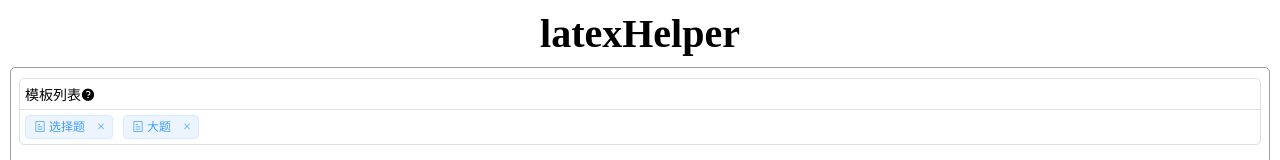
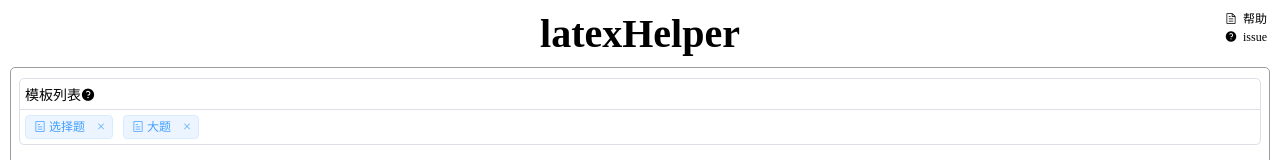
Before and after one commit to Nshcn/latexHelper, a Vue app: page / in a window 1280 px wide. Shown: the top 160 px of the page. Built offline with nearby package versions, Linux system fonts and the light colour scheme.

Commit message:
feat: 支持并排图片

```diff
--- a/src/components/Edit.vue
+++ b/src/components/Edit.vue
@@ -1,10 +1,15 @@
 <template>
   <div id="app">
     <header>
-      <el-tooltip content="点击跳转到帮助文档"
-                  placement="right">
-        <span onclick="window.open('https://github.com/Nshcn/latexHelper')">latexHelper</span>
-      </el-tooltip>
+      <span>latexHelper</span>
+      <div class="header-right">
+        <i class="el-icon-document"
+           onclick="window.open('https://github.com/Nshcn/latexHelper')">
+          帮助</i>
+        <i class="el-icon-question"
+           onclick="window.open('https://github.com/Nshcn/latexHelper/issues/new')">
+          issue</i>
+      </div>
     </header>
     <section class="origin-section">
       <div class="templates-wrap wrap">
@@ -432,7 +437,7 @@ export default {
           return this.parseInlineText(line)
         })
         .join('\n')
-      // 补上末尾的斜杠
+      // 补上末尾的标记
       result =
         result[result.length - 1] === this.ms ? result : result + '\n' + this.ms
 
@@ -443,7 +448,6 @@ export default {
         let regStr = new RegExp(`${startMark}[\\s\\S]+?${endMark}`, 'gm')
 
         result = result.replace(regStr, (item) => {
-          console.log(item)
           let startPos = startMark.length
           let endPos = item.length - endMark.length
           return this.parseSingleType(markType)(
@@ -456,13 +460,8 @@ export default {
       result = result.replace(/^#.{0,}/gm, () => {
         return ''
       })
-      this.latexCode = result + 'abc'
-      this.$message({
-        message: '已复制到剪切板',
-        type: 'success',
-      })
-
-      // this.copyResult()
+      this.latexCode = result
+      this.copyResult()
     },
 
     parseSingleType(type) {
@@ -513,16 +512,61 @@ export default {
      * 处理图片
      */
     parseFigure(content) {
-      let figName = content
-      return (
-        '\\begin{figure}[ht]\n' +
-        '\t\\centering\n' +
-        `\t\\includegraphics[width=0.8\\textwidth]{${figName}.png}\n` +
-        `\t\\caption{${figName}}\n` +
-        `\t\\label{fig:${figName}}\n` +
-        `\t%\\ref{fig:${figName}}\n` +
-        '\\end{figure}\n'
-      )
+      let name = this.getFigName(content)
+      let path = this.getFigPath(content)
+      let splitArr = content.split('\n')
+      let figArr =
+        name && splitArr.length > 1 ? splitArr.slice(0, -1) : splitArr
+      let len = figArr.length
+      if (len > 4) {
+        return '暂不支持处理多于4张的图片'
+      }
+
+      let result = '\\begin{figure}[ht]\n' + '\t\\centering\n'
+      // 只有一张图片
+      if (figArr.length === 1) {
+        result +=
+          `\t\\includegraphics[width=0.8\\textwidth]{${
+            path ? path : '图片路径'
+          }.png}\n` +
+          `\t\\caption{${name ? name : figArr[0]}}\n` +
+          `\t\\label{fig:${name ? name : figArr[0]}}%\\ref{fig:${
+            name ? name : figArr[0]
+          }}\n`
+      } else {
+        // 处理多张图片
+        let size = {
+          4: [0.23, 1.7],
+          3: [0.3, 2.2],
+          2: [0.45, 2.5],
+        }
+        for (let fig of figArr) {
+          result +=
+            `\t\\subfigure[${fig}]{\n` +
+            `\t\t\\begin{minipage}[ht]{${size[len][0]}\\linewidth}\n` +
+            '\t\t\\centering\n' +
+            `\t\t\\includegraphics[width=${size[len][1]}in]{${
+              path ? path : '图片路径'
+            }.png}\n` +
+            `\t\t\\label{fig:${figArr[0]}}%\\ref{fig:${figArr[0]}}\n` +
+            '\t\t\\end{minipage}\n' +
+            '\t}\n'
+        }
+        result += `\t\\caption{${name ? name : '图片名'}}\n\t\\label{fig:${
+          name ? name : '图片标签'
+        }}%\\ref{fig:${name ? name : '图片标签'}}\n`
+      }
+      result += '\\end{figure}\n'
+      return result
+    },
+    // 提取图片名字和路径
+    getFigName(content) {
+      let match = content.match(/^\[.+\]/gm)
+      return match ? match[0].slice(1, -1) : ''
+    },
+    getFigPath(content) {
+      let match = content.match(/\(.+\)/gm)
+      return match ? match[0].slice(1, -1) : ''
     },
     parseWrapFigure(content) {
       let figName = content
@@ -755,7 +799,25 @@ export default {
   font-weight: 800;
   text-align: center;
   margin: 10px;
+  position: relative;
 }
+.header-right {
+  display: flex;
+  flex-direction: column;
+  position: absolute;
+  font-size: 12px;
+  right: 0;
+  top: 0;
+  text-align: left;
+}
+.header-right i {
+  cursor: pointer;
+  margin: 3px;
+}
+.header-right i::before {
+  margin-right: 3px;
+}
+
 #app header span {
   cursor: pointer;
 }
```
